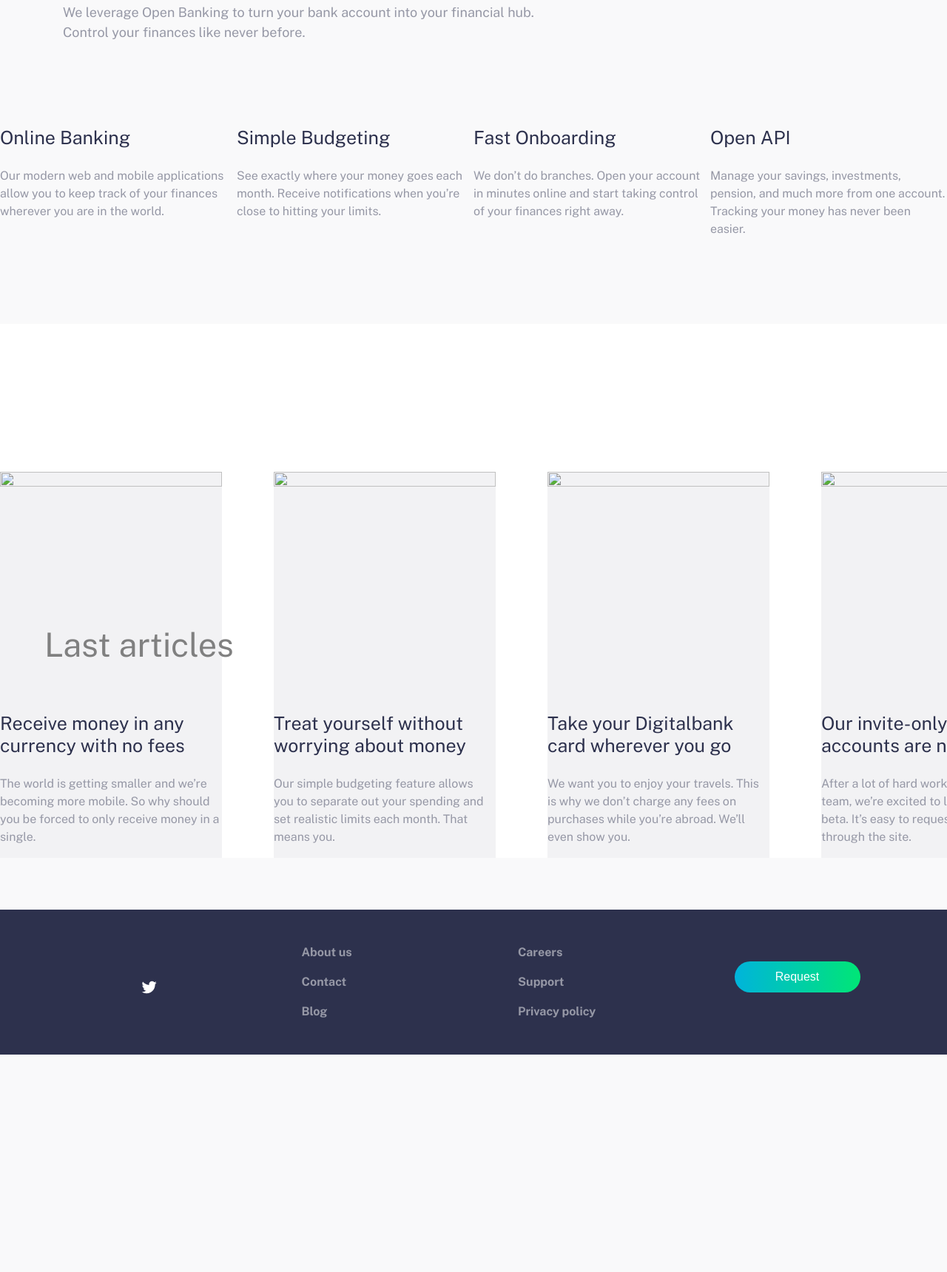
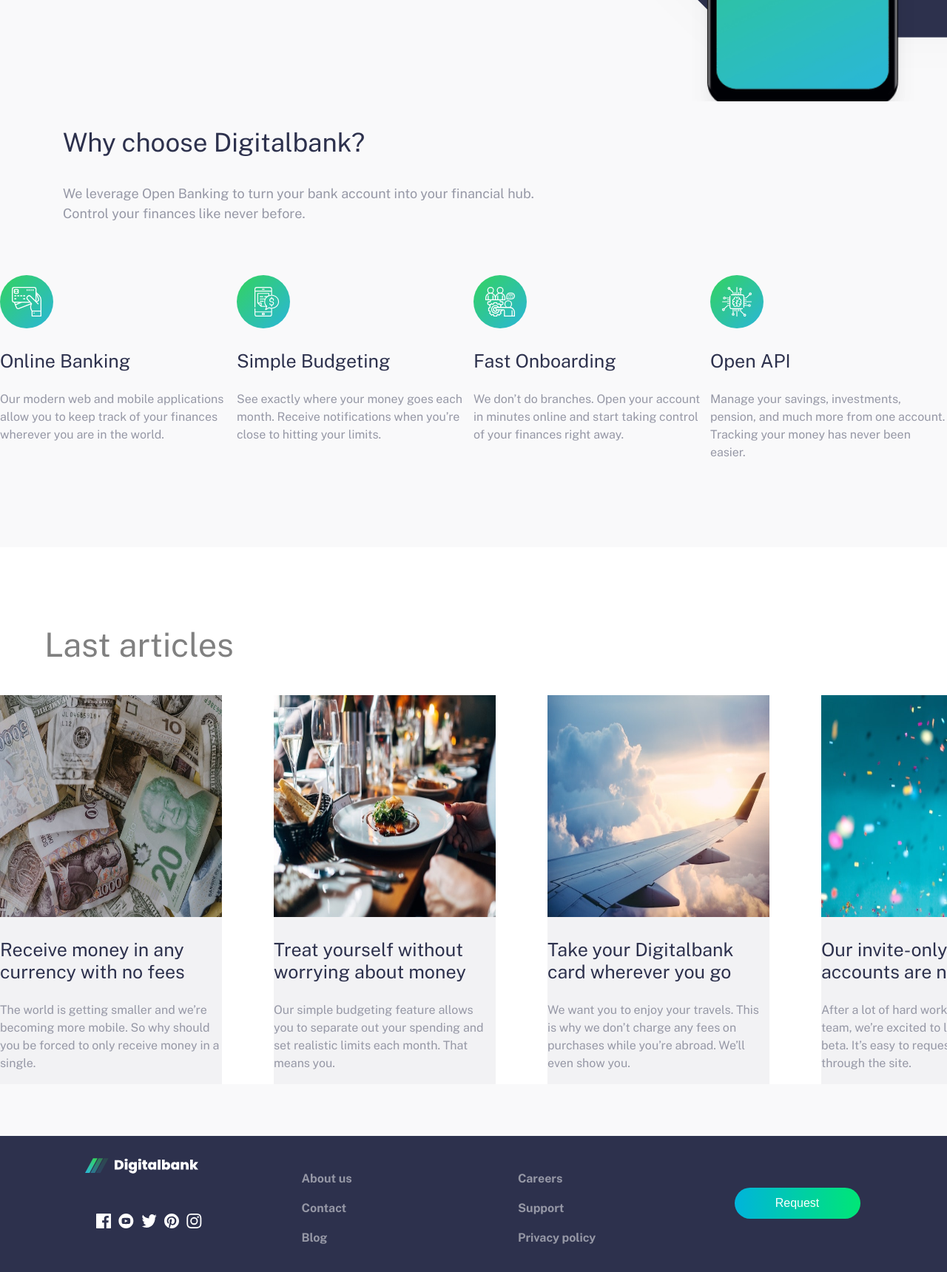
Before and after one commit to Abdalhakim12/Digital-Bank, a plain HTML site: page index.html in a window 1280 px wide. Shown: the part 702-2422 px from the top of the page at 74% size. Before the commit the page ends 2128 px from the top, so only its background shows below. Drawn offline with nearby package versions, Linux system fonts and the light colour scheme; files whose address does not match are found by name.

Commit message:
Add files via upload

```diff
--- a/index.html
+++ b/index.html
@@ -14,7 +14,7 @@
   </head>
   <body>
     <header>
-      <img src="/digitalbank-landing-page-master/" alt="" />
+      <img src="logo-dark.svg" alt="" />
       <nav>
         <a href="">Home</a><a href="#about">About</a><a href="">Contact</a
         ><a href="#Blog">Blog</a><a href="#Why us">Why us</a>
@@ -35,16 +35,8 @@
         <button>Request invite</button>
       </div>
       <div class="div-img">
-        <img
-          src="/digitalbank-landing-page-master/images/bg-intro-desktop.svg"
-          alt=""
-          class="back"
-        />
-        <img
-          src="/digitalbank-landing-page-master/images/image-mockups.png"
-          alt=""
-          class="front"
-        />
+        <img src="bg-intro-desktop.svg" alt="" class="back" />
+        <img src="image-mockups.png" alt="" class="front" />
       </div>
     </section>
     <section class="section2" id="Why us">
@@ -59,10 +51,7 @@
     </section>
     <section class="section3">
       <div>
-        <img
-          src="/digitalbank-landing-page-master/images/icon-online.svg"
-          alt=""
-        />
+        <img src="icon-online.svg" alt="" />
         <h3>Online Banking</h3>
         <p>
           Our modern web and mobile applications allow you to keep track of your
@@ -70,10 +59,7 @@
         </p>
       </div>
       <div>
-        <img
-          src="/digitalbank-landing-page-master/images/icon-budgeting.svg"
-          alt=""
-        />
+        <img src="icon-budgeting.svg" alt="" />
         <h3>Simple Budgeting</h3>
         <p>
           See exactly where your money goes each month. Receive notifications
@@ -81,10 +67,7 @@
         </p>
       </div>
       <div>
-        <img
-          src="/digitalbank-landing-page-master/images/icon-onboarding.svg"
-          alt=""
-        />
+        <img src="icon-onboarding.svg" alt="" />
         <h3>Fast Onboarding</h3>
         <p>
           We don’t do branches. Open your account in minutes online and start
@@ -92,10 +75,7 @@
         </p>
       </div>
       <div>
-        <img
-          src="/digitalbank-landing-page-master/images/icon-api.svg"
-          alt=""
-        />
+        <img src="icon-api.svg" alt="" />
         <h3>Open API</h3>
         <p>
           Manage your savings, investments, pension, and much more from one
@@ -106,10 +86,7 @@
     <section class="section4" id="Blog">
       <h1>Last articles</h1>
       <div>
-        <img
-          src="/digitalbank-landing-page-master/images/image-currency.jpg"
-          alt=""
-        />
+        <img src="image-currency.jpg" alt="" />
         <div class="card">
           <h3>Receive money in any currency with no fees</h3>
           <p>
@@ -119,10 +96,7 @@
         </div>
       </div>
       <div>
-        <img
-          src="/digitalbank-landing-page-master/images/image-restaurant.jpg"
-          alt=""
-        />
+        <img src="image-restaurant.jpg" alt="" />
         <h3>Treat yourself without worrying about money</h3>
         <p>
           Our simple budgeting feature allows you to separate out your spending
@@ -130,10 +104,7 @@
         </p>
       </div>
       <div>
-        <img
-          src="/digitalbank-landing-page-master/images/image-plane.jpg"
-          alt=""
-        />
+        <img src="image-plane.jpg" alt="" />
         <h3>Take your Digitalbank card wherever you go</h3>
         <p>
           We want you to enjoy your travels. This is why we don’t charge any
@@ -141,10 +112,7 @@
         </p>
       </div>
       <div>
-        <img
-          src="/digitalbank-landing-page-master/images/image-confetti.jpg"
-          alt=""
-        />
+        <img src="image-confetti.jpg" alt="" />
         <h3>Our invite-only Beta accounts are now live!</h3>
         <p>
           After a lot of hard work by the whole team, we’re excited to launch
@@ -155,28 +123,16 @@
     <footer id="about">
       <div class="fotter-div">
         <div class="first">
-          <img
-            src="/digitalbank-landing-page-master/images/logo-light.svg"
-            alt=""
-          />
+          <img src="logo-light.svg" alt="" />
           <div class="icon">
-            <img
-              src="/digitalbank-landing-page-master/images/icon-facebook.svg"
-              alt=""
-            /><img
-              src="/digitalbank-landing-page-master/images/icon-youtube.svg"
+            <img src="icon-facebook.svg" alt="" /><img
+              src="icon-youtube.svg"
               alt=""
             /><img
               src="/digitalbank-landing-page-master/images/icon-twitter.svg"
               alt=""
-            /><img
-              src="/digitalbank-landing-page-master/images/icon-pinterest.svg"
-              alt=""
-            />
-            <img
-              src="/digitalbank-landing-page-master/images/icon-instagram.svg"
-              alt=""
-            />
+            /><img src="icon-pinterest.svg" alt="" />
+            <img src="icon-instagram.svg" alt="" />
           </div>
         </div>
         <div>
--- a/style.css
+++ b/style.css
@@ -429,6 +429,10 @@ footer button:hover {
     width: 250px;
     aspect-ratio: 1/1;
   }
+  .section2 {
+    margin-left: 0;
+    text-align: center;
+  }
 }
 @media (max-width: 430px) and (min-width: 425px) {
   header {
```
